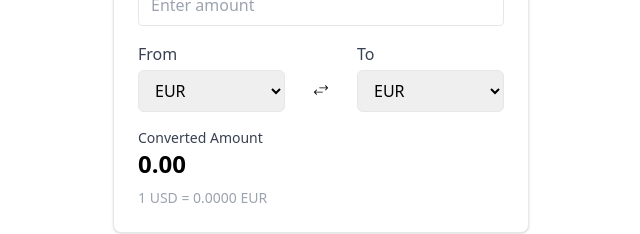
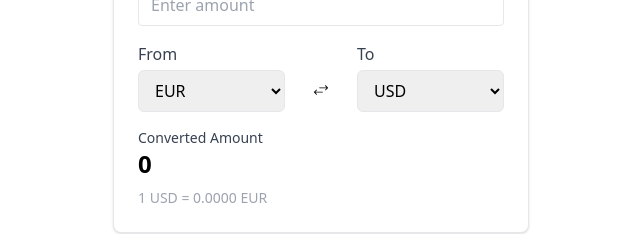
Before and after one commit to Fahleen1/training, a React (Vite) app in the folder currency-converter/: page / in a window 1280 px wide. Shown: the part 237-471 px from the top of the page, without its empty margins (319-959 px from the left). Built offline with nearby package versions, Linux system fonts and the light colour scheme.

Commit message:
feat: Implemented state management

```diff
--- a/currency-converter/src/components/Form.tsx
+++ b/currency-converter/src/components/Form.tsx
@@ -1,6 +1,25 @@
 import { IoIosSwap } from "react-icons/io";
+import { useState } from "react";
 
 export default function Form() {
+  const [fromCurrency, setFromCurrency] = useState<string>("eur");
+  const [toCurrency, setToCurrency] = useState<string>("usd");
+
+  const [amount, setAmount] = useState(0);
+
+  const handleAmountInput = (event: React.ChangeEvent<HTMLInputElement>) => {
+    const value = Number(event.target.value);
+    setAmount(value);
+  };
+
+  const handleToCurrency = (event: React.ChangeEvent<HTMLSelectElement>) => {
+    setToCurrency(event.target.value);
+  };
+
+  const handleFromCurrency = (event: React.ChangeEvent<HTMLSelectElement>) => {
+    setFromCurrency(event.target.value);
+  };
+
   return (
     <div className="w-full max-w-md px-4 mt-4">
       <form className="border p-6 shadow rounded-lg bg-white">
@@ -10,13 +29,18 @@ export default function Form() {
             type="number"
             className="w-full border rounded px-3 py-2 focus:ring-blue-500"
             placeholder="Enter amount"
+            onChange={handleAmountInput}
           />
         </div>
 
         <div className="flex gap-4 mb-4">
           <div className="flex-1">
             <label className="block text-base text-gray-700 mb-1">From</label>
-            <select className="w-full border rounded-md px-3 py-2 focus:ring-blue-500">
+            <select
+              className="w-full border rounded-md px-3 py-2 focus:ring-blue-500"
+              value={fromCurrency}
+              onChange={handleFromCurrency}
+            >
               <option value="eur">EUR</option>
               <option value="usd">USD</option>
               <option value="gbp">GBP</option>
@@ -27,9 +51,14 @@ export default function Form() {
           <div className="mt-7 p-3 swap-icon">
             <IoIosSwap />
           </div>
+
           <div className="flex-1">
             <label className="block text-base text-gray-700 mb-1">To</label>
-            <select className="w-full border rounded-md px-3 py-2 focus:ring-blue-500">
+            <select
+              className="w-full border rounded-md px-3 py-2 focus:ring-blue-500"
+              value={toCurrency}
+              onChange={handleToCurrency}
+            >
               <option value="eur">EUR</option>
               <option value="usd">USD</option>
               <option value="gbp">GBP</option>
@@ -40,7 +69,7 @@ export default function Form() {
 
         <div className="mt-4">
           <h3 className="text-gray-700 text-sm">Converted Amount</h3>
-          <h2 className="text-2xl font-semibold">0.00</h2>
+          <h2 className="text-2xl font-semibold">{amount}</h2>
           <h3 className="text-gray-400 text-sm mt-2">1 USD = 0.0000 EUR</h3>
         </div>
       </form>
```
